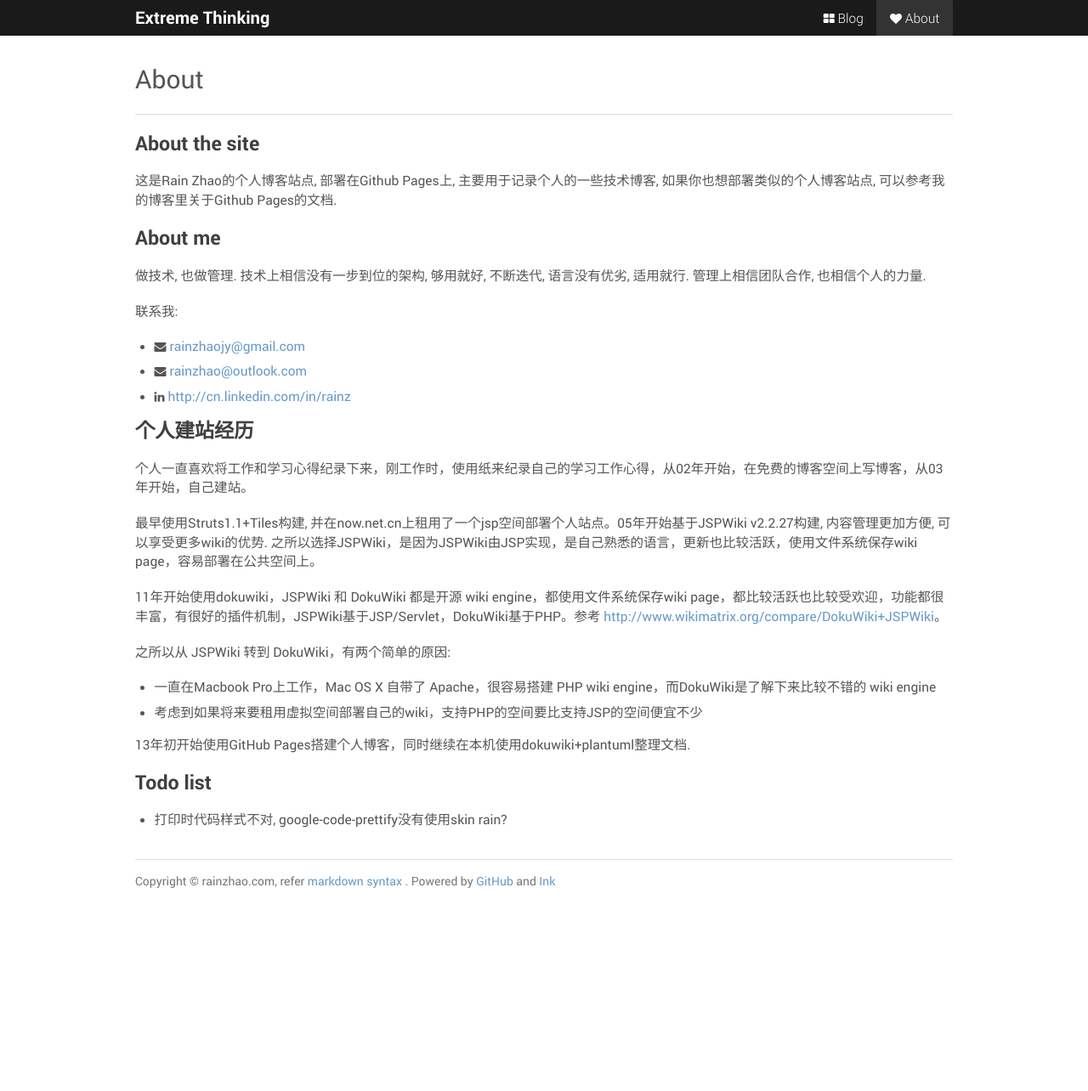
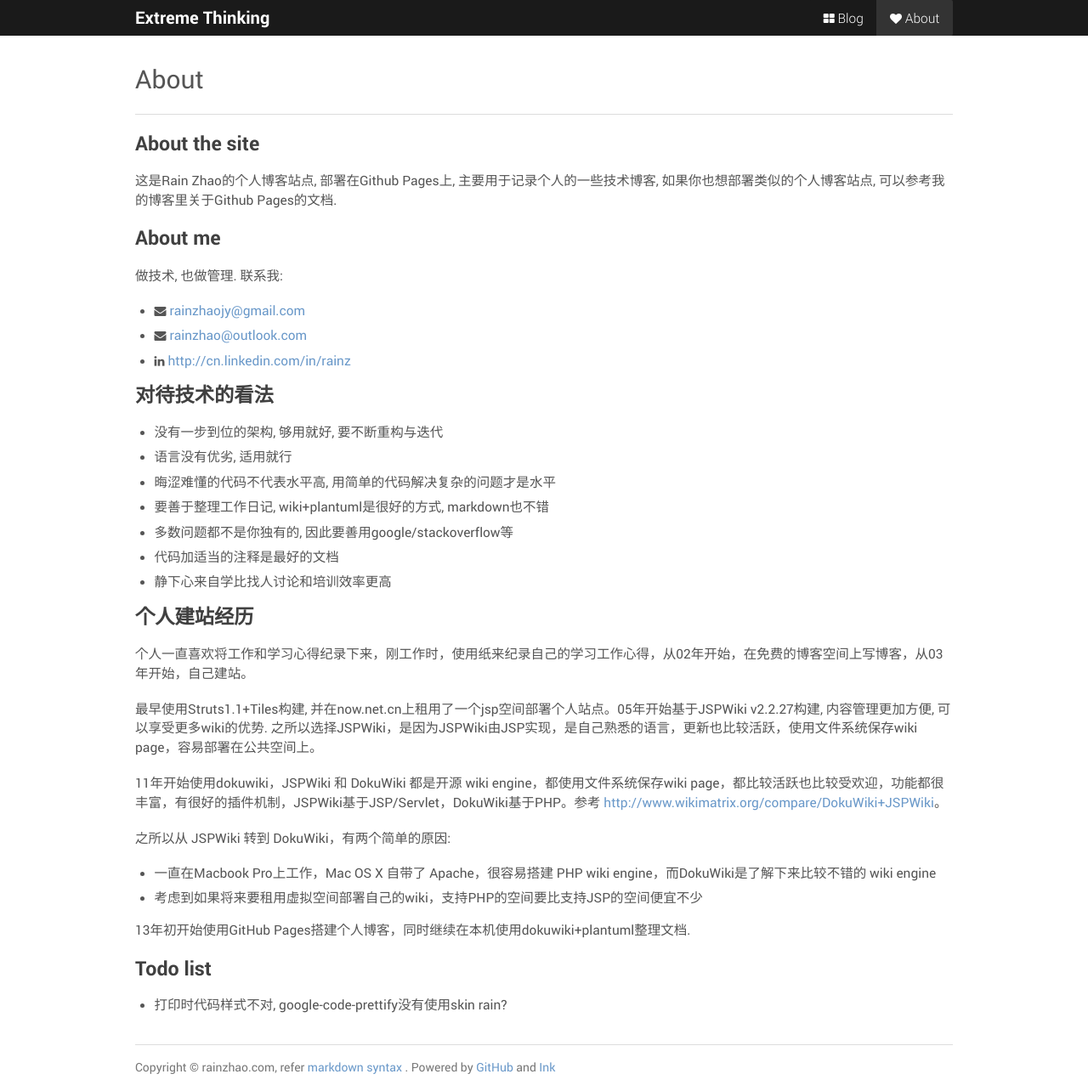
Before and after one commit to rainzhaojy/rainzhaojy.github.io, a Jekyll site: the page built from about.md, in a window 1280 px wide and 1284 px high. Shown: the whole window at 85% size. Built offline with Jekyll 4.4.1, drawn with Linux system fonts in a browser that asks for light colours; nearby versions of some CDN libraries; library files that are not in the unit come from our copies; Markdown is read by kramdown in place of the engine named in the settings; comment, search, counter and statistics services are not loaded.

Commit message:
update blog

```diff
--- a/about.md
+++ b/about.md
@@ -10,14 +10,21 @@ whereami: about
 
 ### About me
 
-做技术, 也做管理. 技术上相信没有一步到位的架构, 够用就好, 不断迭代, 语言没有优劣, 适用就行. 管理上相信团队合作, 也相信个人的力量.
-
-联系我:
+做技术, 也做管理. 联系我:
 
 * <i class="fa fa-envelope"></i> [rainzhaojy@gmail.com](mailto:rainzhaojy@gmail.com)
 * <i class="fa fa-envelope"></i> [rainzhao@outlook.com](mailto:rainzhao@outlook.com)
 * <i class="fa fa-linkedin"></i> <http://cn.linkedin.com/in/rainz>
 
+### 对待技术的看法
+
+* 没有一步到位的架构, 够用就好, 要不断重构与迭代
+* 语言没有优劣, 适用就行
+* 晦涩难懂的代码不代表水平高, 用简单的代码解决复杂的问题才是水平
+* 要善于整理工作日记, wiki+plantuml是很好的方式, markdown也不错
+* 多数问题都不是你独有的, 因此要善用google/stackoverflow等
+* 代码加适当的注释是最好的文档
+* 静下心来自学比找人讨论和培训效率更高
 
 ### 个人建站经历
 
```
